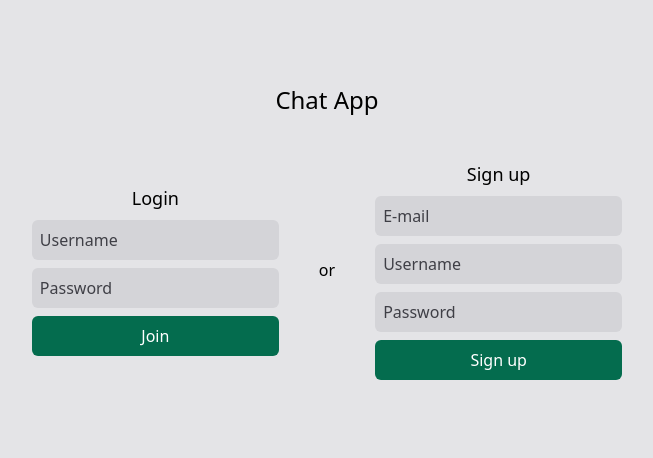
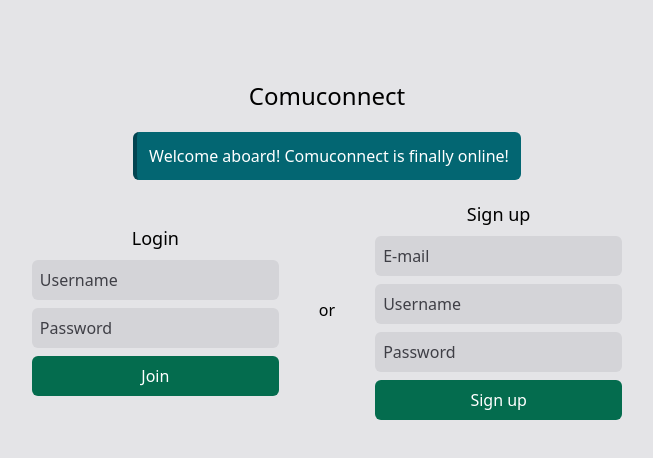
Before and after one commit to mgundas/Zypher, a React (Create React App) app in the folder client/: page / in a window 1280 px wide. Shown: the top 458 px of the page, without its empty margins (313-966 px from the left). Built offline with nearby package versions, Linux system fonts and the light colour scheme.

Commit message:
Added error handling tools for pages that don't exist on the back-end.

```diff
--- a/client/src/App.js
+++ b/client/src/App.js
@@ -35,7 +35,8 @@ function App() {
       const handleReceiveMessage = (data) => {
         console.log("triggered", data);
         setMessages((prevMessages) => [...prevMessages, data]);
-        chatContainerRef.current.scrollTop = chatContainerRef.current.scrollHeight;
+        chatContainerRef.current.scrollTop =
+          chatContainerRef.current.scrollHeight;
         console.log(messages);
         if (data.sender !== socket.auth.username) {
           document.title = "New message!";
@@ -58,13 +59,13 @@ function App() {
 
   const sendInfoMessage = (message, type) => {
     const types = {
-      success: "bg-green-900",
-      failure: "bg-red-900",
-      warning: "bg-yellow-600",
-      default: "bg-gray-700",
+      success: "dark:bg-green-900 bg-green-700",
+      failure: "dark:bg-red-900 bg-rt-800",
+      warning: "dark:bg-yellow-600 bg-yellow-500",
+      info: "dark:bg-teal-900 bg-teal-700",
     };
 
-    infoBoxRef.current.className = `justify-self-center text-rtca-50 p-3 transition-all rounded-md ${types[type]}`;
+    infoBoxRef.current.className = `justify-self-center text-white dark:text-rtca-50 p-3 transition-all rounded-md ${types[type]}`;
     setErrorMsg(message);
     infoBoxRef.current.classList.remove("hidden");
 
@@ -121,19 +122,26 @@ function App() {
       );
     } else {
       return (
-        <div className="z-10 dark:text-white grid gap-10 mb-10 mt-20 items-center">
+        <div className="z-10 dark:text-white grid gap-5 mb-10 mt-20 items-center">
           <h1 className="row-span-2 text-2xl text-center font-medium">
             {config.appName}
           </h1>
+          {config.notice.visible ? (
+            <div className="justify-self-center border-l-4 border-teal-900 dark:border-teal-600 text-white dark:text-rtca-50 p-3 transition-all rounded-md bg-teal-700 dark:bg-teal-900 flex">
+              <h1 className="font-medium">{config.notice.title}</h1>&nbsp;{config.notice.message}
+            </div>
+          ) : (
+            <></>
+          )}
           <div className="row-span-1 flex flex-row flex-wrap gap-10 items-center justify-center">
-            <Login sendInfoMessage={sendInfoMessage} setLoggedIn={setLoggedIn} />
+            <Login
+              sendInfoMessage={sendInfoMessage}
+              setLoggedIn={setLoggedIn}
+            />
             <div className="hidden sm:flex">or</div>
             <Register sendInfoMessage={sendInfoMessage} />
           </div>
-          <div
-            ref={infoBoxRef}
-            className="hidden"
-          >
+          <div ref={infoBoxRef} className="hidden">
             {errorMsg}
           </div>
         </div>
--- a/client/src/contexts/ConfigContext.js
+++ b/client/src/contexts/ConfigContext.js
@@ -8,8 +8,13 @@ export const useConfig = () => {
 
 export const ConfigProvider = ({ children }) => {
   const config = {
-    appName: "Chat App",
-    apiUri: "http://10.15.2.200:81",
+    appName: "Comuconnect",
+    apiUri: "http://10.15.2.200:81/api/v1",
+    notice: {
+        visible: true,
+        title: "Welcome aboard!",
+        message: "Comuconnect is finally online!"
+    }
   };
 
   return (
```
